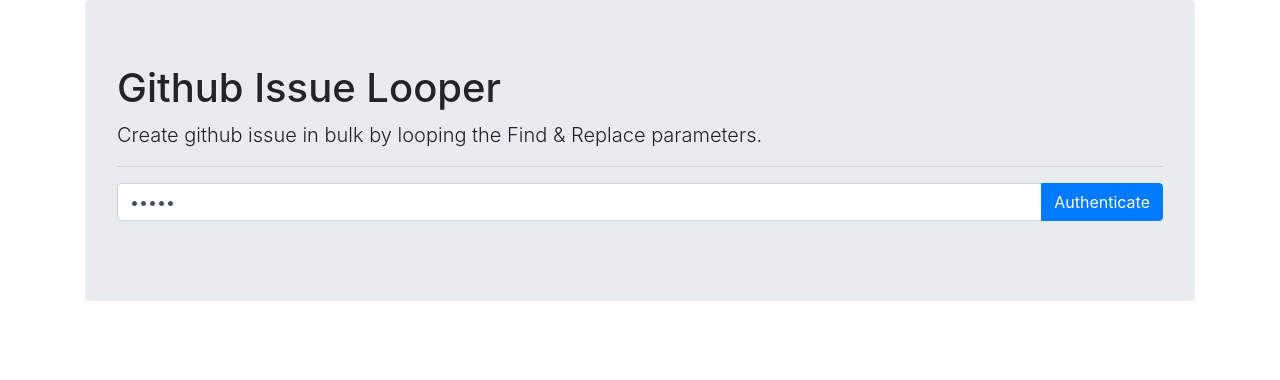
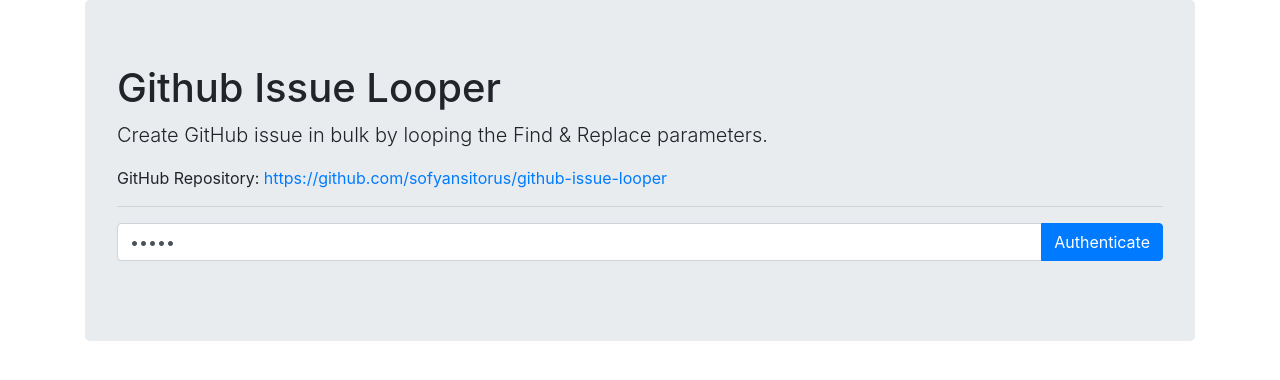
Before and after one commit to sofyansitorus/Bulk-GitHub-Issue-Creator, a React (Create React App) app: page / in a window 1280 px wide. Shown: the top 380 px of the page. Built offline with nearby package versions, Linux system fonts and the light colour scheme; no server answers.

Commit message:
Added link to GitHub repository

```diff
--- a/src/App.js
+++ b/src/App.js
@@ -1017,7 +1017,8 @@
       <div className="container">
         <Jumbotron>
           <h1>Github Issue Looper</h1>
-          <p className="lead">Create github issue in bulk by looping the Find &amp; Replace parameters.</p>
+          <p className="lead">Create GitHub issue in bulk by looping the Find &amp; Replace parameters.</p>
+          <p>GitHub Repository: <a href="https://github.com/sofyansitorus/github-issue-looper">https://github.com/sofyansitorus/github-issue-looper</a></p>
           <hr />
           {this.renderAuthForm()}
           {this.renderCreateIssueForm()}
```
